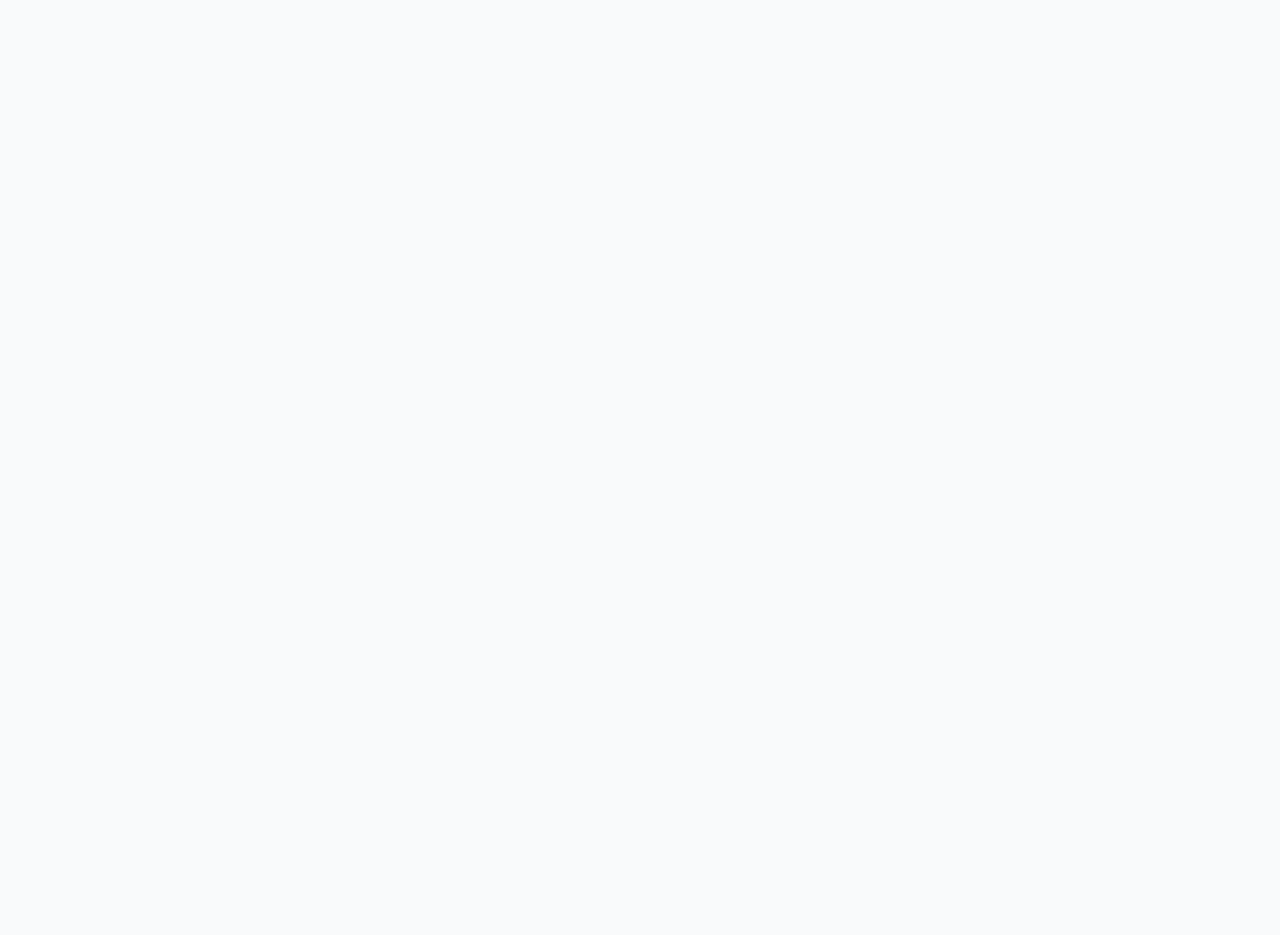
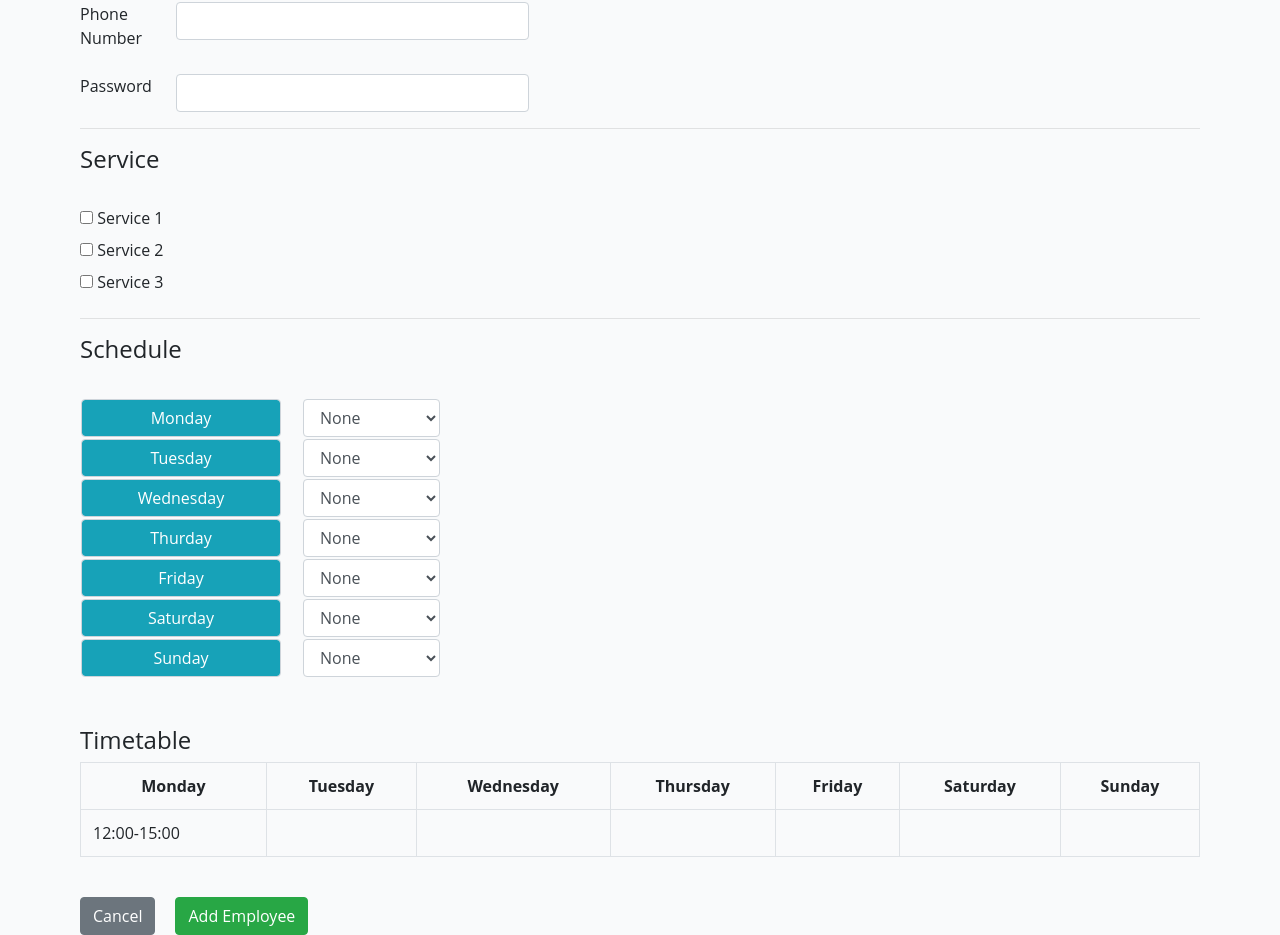
Before and after one commit to RMIT-SEPT/majorproject-1-fri-10-30-4, a React (Create React App) app in the folder FrontEnd/major-project/: page /employee/add in a window 1280 px wide. Shown: the part 417-1352 px from the top of the page. Before the commit the page ends 800 px from the top, so only its background shows below. Built offline with nearby package versions, Linux system fonts and the light colour scheme.

Commit message:
styled add employee form

```diff
--- a/FrontEnd/major-project/src/App.js
+++ b/FrontEnd/major-project/src/App.js
@@ -9,8 +9,8 @@ class App extends Component {
   constructor(){
     super()
     this.state = {
-      adminLoggedIn: false,
-      customerLoggedIn: true
+      adminLoggedIn: true,
+      customerLoggedIn: false
     };
   }
 
--- a/FrontEnd/major-project/src/components/admin/AddEmployee.js
+++ b/FrontEnd/major-project/src/components/admin/AddEmployee.js
@@ -6,13 +6,22 @@ class AddEmployee extends Component {
     constructor() {
         super()
         this.state = {
+            businessId: 10, // Change to the businessId applicable to the business admin currently logged in.
             firstName: "",
             lastName: "",
             email:"",
-            password:"",
+            passwordHash:"",
             phoneNumber: "",
-            availability: "",
-            services: {},
+            service:"",
+
+            mondayTime:"12:00-15:00",
+            tuesdayTime:"",
+            wednesdayTime:"",
+            thursdayTime:"",
+            fridayTime:"",
+            saturdayTime:"",
+            sundayTime:""
+
         }
         this.onSubmit = this.onSubmit.bind(this)
         this.onChange = this.onChange.bind(this)
@@ -22,8 +31,13 @@ class AddEmployee extends Component {
 
     }
 
-    onChange() {
-
+    onChange(event) {
+        const {name, value, type, checked} = event.target
+        if(type === "checkbox"){
+            this.setState({[name]: checked})
+        } else {
+            this.setState({[name]: value})
+        }
     }
 
     render() {
--- a/FrontEnd/major-project/src/components/admin/AddEmployeeComponent.js
+++ b/FrontEnd/major-project/src/components/admin/AddEmployeeComponent.js
@@ -37,18 +37,9 @@ function AddEmployeeComponent(props){
                         <input type="password" className="form-control" id="fname" name="fname"  required></input>
                     </div>
                 </div>
-                <div className="form-group row">
-                    <label className="control-label col-sm-1" for="fname">Availability</label>
-                    <div className="col-sm-4">
-                        <select>
-                            <option value ="9am">Morning: 9am - 12pm</option>
-                            <option value ="12pm">Afternoon: 12pm - 3pm</option>
-                            <option value ="3pm">Late Afternoon: 3pm - 6pm</option>
-                        </select>
-                    </div>
-                </div>
+
                 <hr></hr>
-                <h4>Services</h4>
+                <h4>Service</h4>
                 <br></br>
                 <label>
                     <input
@@ -71,10 +62,124 @@ function AddEmployeeComponent(props){
                     /> Service 3
                 </label>
                 <br></br>
+                <hr></hr>
+                <h4>Schedule</h4>
+                <br></br>
+                <table>
+                    <tr>
+                        <th></th>
+                        <th></th>
+                    </tr>
+                    <tr>
+                        <td><span className="form-control badge-info day-label">Monday</span></td>
+                        <td>
+                            <select className="form-control">
+                                <option value=""> None</option>
+                                <option value ="9:00-12:00">9am - 12pm</option>
+                                <option value ="12:00-15:00">12pm - 3pm</option>
+                                <option value ="15:00-18:00">3pm - 6pm</option>
+                            </select>
+                        </td>
+                    </tr>
+                    <tr>
+                        <td><span className="form-control badge-info day-label">Tuesday</span></td>
+                        <td>
+                            <select className="form-control">
+                                <option value=""> None</option>
+                                <option value ="9:00-12:00">9am - 12pm</option>
+                                <option value ="12:00-15:00">12pm - 3pm</option>
+                                <option value ="15:00-18:00">3pm - 6pm</option>
+                            </select>
+                        </td>
+                    </tr>
+                    <tr>
+                        <td><span className="form-control badge-info day-label">Wednesday</span></td>
+                        <td>
+                            <select className="form-control">
+                                <option value=""> None</option>
+                                <option value ="9:00-12:00">9am - 12pm</option>
+                                <option value ="12:00-15:00">12pm - 3pm</option>
+                                <option value ="15:00-18:00">3pm - 6pm</option>
+                            </select>
+                        </td>
+                    </tr>
+                    <tr>
+                        <td><span className="form-control badge-info day-label">Thurday</span></td>
+                        <td>
+                            <select className="form-control">
+                                <option value=""> None</option>
+                                <option value ="9:00-12:00">9am - 12pm</option>
+                                <option value ="12:00-15:00">12pm - 3pm</option>
+                                <option value ="15:00-18:00">3pm - 6pm</option>
+                            </select>
+                        </td>
+                    </tr>
+                    <tr>
+                        <td><span className="form-control badge-info day-label">Friday</span></td>
+                        <td>
+                            <select className="form-control">
+                                <option value=""> None</option>
+                                <option value ="9:00-12:00">9am - 12pm</option>
+                                <option value ="12:00-15:00">12pm - 3pm</option>
+                                <option value ="15:00-18:00">3pm - 6pm</option>
+                            </select>
+                        </td>
+                    </tr>
+                    <tr>
+                        <td><span className="form-control badge-info day-label">Saturday</span></td>
+                        <td>
+                            <select className="form-control">
+                                <option value=""> None</option>
+                                <option value ="9:00-12:00">9am - 12pm</option>
+                                <option value ="12:00-15:00">12pm - 3pm</option>
+                                <option value ="15:00-18:00">3pm - 6pm</option>
+                            </select>
+                        </td>
+                    </tr>
+                    <tr>
+                        <td><span  className="form-control badge-info day-label">Sunday</span></td>
+                        <td>
+                            <select className="form-control">
+                                <option value=""> None</option>
+                                <option value ="9:00-12:00">9am - 12pm</option>
+                                <option value ="12:00-15:00">12pm - 3pm</option>
+                                <option value ="15:00-18:00">3pm - 6pm</option>
+                            </select>
+                        </td>
+                    </tr>
+
+                </table>
+
+                <br></br><br></br>
+                <div className="container-sm">
+                    <h4>Timetable</h4>
+                    <table className="table table-bordered">
+                        <tr>
+                            <th className="schedule-table-col">Monday</th>
+                            <th className="schedule-table-col">Tuesday</th>
+                            <th className="schedule-table-col">Wednesday</th>
+                            <th className="schedule-table-col">Thursday</th>
+                            <th className="schedule-table-col">Friday</th>
+                            <th className="schedule-table-col">Saturday</th>
+                            <th className="schedule-table-col">Sunday</th>
+                        </tr>
+                        <tr>
+                            <td>{props.data.mondayTime}</td>
+                            <td>{props.data.tuesdayTime}</td>
+                            <td>{props.data.wednesdayTime}</td>
+                            <td>{props.data.thursdayTime}</td>
+                            <td>{props.data.fridayTime}</td>
+                            <td>{props.data.sundayTime}</td>
+                            <td>{props.data.saturdayTime}</td>
+                        </tr>
+                    </table>
+                </div>
+
+
                 <br></br>
                 <span>
-                    <button className="btn btn-secondary add-employee-btn-group">Cancel</button>
-                    <button className="btn btn-success add-employee-btn-group">Add Employee</button>
+                    <button type="button" className="btn btn-secondary add-employee-btn-group">Cancel</button>
+                    <button type="submit" className="btn btn-success add-employee-btn-group">Add Employee</button>
                 </span>
             </form>
 
--- a/FrontEnd/major-project/src/components/admin/AdminNavigationBar.js
+++ b/FrontEnd/major-project/src/components/admin/AdminNavigationBar.js
@@ -19,7 +19,7 @@ class NavigationBar extends Component {
             <Nav className="mr-auto">
               <NavLink to="/" className="navbar-element-style">Home</NavLink>
               <NavLink to="/employee-list" className="navbar-element-style">Employees</NavLink>
-              <NavLink to="/businesses" className="navbar-element-style">Businesses</NavLink>
+              <NavLink to="/businesses" className="navbar-element-style">Business</NavLink>
               <NavLink to="/profile" className="navbar-element-style">Profile</NavLink>
             </Nav>
               <NavLink to="/login" className="navbar-element-style"><Button>Log out</Button></NavLink>
--- a/FrontEnd/major-project/src/components/admin/Employee.js
+++ b/FrontEnd/major-project/src/components/admin/Employee.js
@@ -46,7 +46,7 @@ class Employee extends Component {
                                 <p><b>First Name</b>:</p>
                             </div>
                             <div className="column">
-                                <p>{employee.userFirstName}</p>
+                                <p>{employee.firstName}</p>
                             </div>
                         </div>
                         <div className="row">
@@ -54,7 +54,7 @@ class Employee extends Component {
                                 <p><b>Last Name:</b></p>
                             </div>
                             <div className="column">
-                                <p>{employee.userLastName}</p>
+                                <p>{employee.lastName}</p>
                             </div>
                         </div>
                         <div className="row">
@@ -62,7 +62,7 @@ class Employee extends Component {
                                 <p><b>Email:</b></p>
                             </div>
                             <div className="column">
-                                <p>{employee.userEmail}</p>
+                                <p>{employee.email}</p>
                             </div>
                         </div>
                         <div className="row">
--- a/FrontEnd/major-project/src/components/admin/EmployeeList.js
+++ b/FrontEnd/major-project/src/components/admin/EmployeeList.js
@@ -33,8 +33,8 @@ class EmployeeList extends Component {
         const employees = this.state.employees.map(item =>
                             {return (
                                 <Jumbotron className="jumbotron-container">
-                                        <NavLink key={item.userId} to={"/employee/" + item.userId}>
-                                            <p>{item.userFirstName} {item.userLastName}</p>
+                                        <NavLink key={item.employeeId} to={"/employee/" + item.employeeId}>
+                                            <p>{item.firstName} {item.lastName}</p>
                                         </NavLink>
                                         <span>
                                         <button className="btn btn-primary employee-button">Edit</button>
--- a/FrontEnd/major-project/src/css/AddEmployeeForm.css
+++ b/FrontEnd/major-project/src/css/AddEmployeeForm.css
@@ -3,6 +3,7 @@
     margin-left: 80px;
     margin-right: 80px;
 }
+
 .add-employee-title {
     text-align: center;
     margin-top: 40px;
@@ -11,3 +12,16 @@
 .add-employee-btn-group {
     margin-right: 20px;
 }
+
+.day-label{
+    width: 200px;
+    margin-right:20px;
+    text-align: center;
+
+}
+
+
+.schedule-table-col {
+    padding-right: 30px;
+    text-align:center;
+}
```
